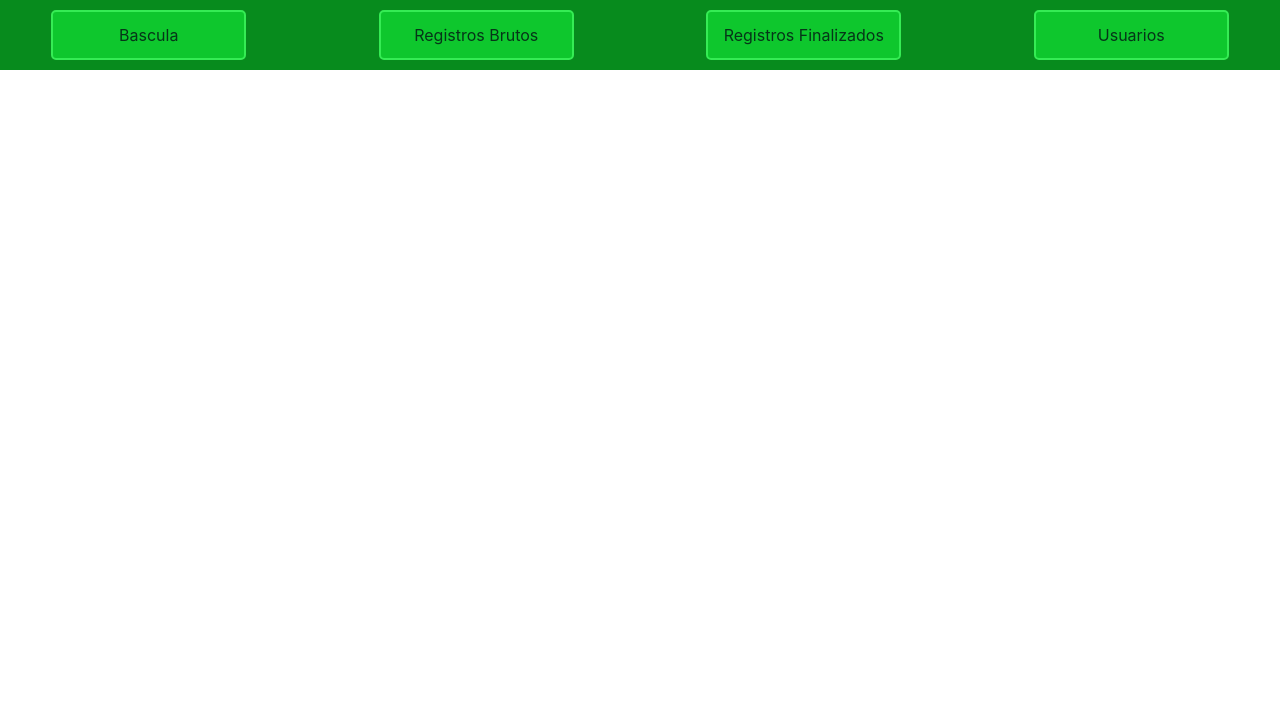
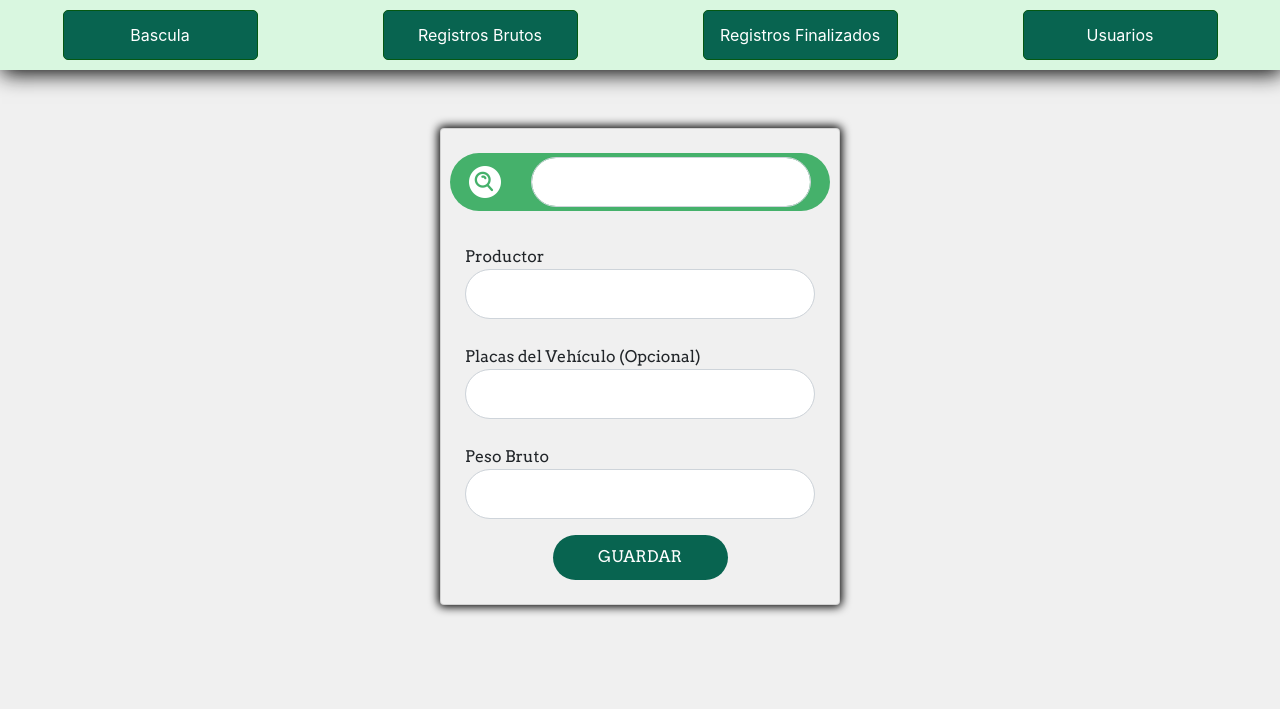
Before and after one commit to Genaro10020/Bascula, a PHP site: page /panel.php in a window 1280 px wide. Shown: the top 709 px of the page. Run offline with PHP 8.4, Linux system fonts and the light colour scheme; the visitor is signed in with stand-in values (Sample User, id 1).

Commit message:
se trabajo en el disnio de forulario bascula

```diff
--- a/css.css
+++ b/css.css
@@ -3,7 +3,6 @@ textarea[type]:focus,input[type]:focus, button[type]:focus {
   border: 2px solid #4ddb83;
   box-shadow: 0px 0px;
   }
-
 
 .body {
   display: flex;
@@ -14,6 +13,8 @@ textarea[type]:focus,input[type]:focus, button[type]:focus {
   background-color: #f8f9fa;
 }
 
+
+
 .fondo{
     background-image: url('img/fondo-login.jpg'); /* Reemplaza con la ruta de tu imagen */
     background-size: cover;
@@ -22,17 +23,15 @@ textarea[type]:focus,input[type]:focus, button[type]:focus {
     min-height: 100vh; /* Asegura que la imagen de fondo cubra toda la altura de la ventana */
   }
 
-.card {
-  width: 100%;
-  max-width: 400px;
-}
+
 
 .btn-menu{
   font-size:18px;
-  border: solid 2px #35ec54;
+  border: solid 1px #045812;
   border-radius: 5px;
-  background-color:#0ec72d;
-  color:rgb(6, 53, 24);
+  background-color:#086450;
+
+  color:white;
   min-width: 180px;
   min-width: 190px;
   width: 195px;
@@ -43,10 +42,52 @@ textarea[type]:focus,input[type]:focus, button[type]:focus {
 }
 
 .btn-menu:hover{
-  color:rgb(14, 73, 6);
+  background-color:#75e487;
   font-weight: bold;
 }
 
 .cinta{
-  background-color:#078b1d;
+  height: 5h;
+  background-color: #d9f7e0;
+  box-shadow: 2px 4px 20px #080808;
 }
+
+
+.body-panel{
+  background-color: #f0f0f0
+}
+
+.btn-aceptar{
+  background-color:#086450;
+  color: white;
+  border-radius: 5px;
+  border: none;
+  height: 45px;
+}
+
+.bascula{
+  height: 80vh;
+}
+
+.label-letra{
+  font-size: 1em;
+  margin-bottom:0px;
+  margin-top:10px;
+}
+
+.card {
+  width: 100%;
+  max-width: 400px;
+  background-color: #f0f0f0;
+  font-family: 'Arvo', serif;
+ box-shadow: 0px 0px 10px 2px  rgb(0, 0, 0);
+}
+
+.input-alto{
+  height: 50px;
+  background-color: rgb(255, 255, 255);
+}
+
+.buscar{
+  background-color:#45b16b;
+}
--- a/index.php
+++ b/index.php
@@ -29,11 +29,11 @@ session_destroy();
                         <input type="text" v-model="username" class="form-control" required>
                     </div>
                     <div class="form-group">
-                        <label >Contraseña</label>
+                        <label  >Contraseña</label>
                         <input type="password" v-model="password" class="form-control" required>
                     </div>
                       <div class="d-flex justify-content-center">
-                          <button type="submit" class=" w-50 btn btn-primary btn-block">Acceder</button>
+                          <button type="submit" class=" w-50 btn btn-success btn-block">Acceder</button>
                     </div>
                   </form>
                     <div class="col-12 d-flex justify-content-center">
--- a/panel.php
+++ b/panel.php
@@ -9,24 +9,59 @@ if(isset($_SESSION['nombre'])){
     <meta name="viewport" content="width=device-width, initial-scale=1.0">
     <title>Panel Bascula</title>
     <!--Boostrap-->
-  <link rel="stylesheet" href="https://stackpath.bootstrapcdn.com/bootstrap/4.5.2/css/bootstrap.min.css">
+    <link rel="stylesheet" href="https://stackpath.bootstrapcdn.com/bootstrap/4.5.2/css/bootstrap.min.css">
   <!--css-->
   <link rel="stylesheet" href="css.css">
    <!--Vue 3-->
    <script src="https://unpkg.com/vue@next"></script>
    <!--Axios-->
    <script src="https://cdn.jsdelivr.net/npm/axios/dist/axios.min.js"></script>
+   <!--Tipo de letra-->
+    <link rel="preconnect" href="https://fonts.googleapis.com">
+    <link rel="preconnect" href="https://fonts.gstatic.com" crossorigin>
+     <!--CARD-->
+    <link href="https://fonts.googleapis.com/css2?family=Arvo&display=swap" rel="stylesheet">
 </head>
 
-<body>
-    <div id="container-fluid">
-            <div class="row cinta">
-
+<body class="body-panel">
+    <div class="container-fluid ">
+            <div class="row cinta d-flex  align-items-start ">
                         <div class="col-6 col-lg-3 text-center"><button class="btn btn-menu">Bascula</button></div>
                         <div class="col-6 col-lg-3 text-center"><button class="btn btn-menu">Registros Brutos</button></div>
                         <div class="col-6 col-lg-3 text-center"><button class="btn btn-menu">Registros Finalizados</button></div>
                         <div class="col-6 col-lg-3 text-center"><button class="btn btn-menu">Usuarios</button></div>
+            </div>
+            <div class="bascula row d-flex justify-content-center align-items-center">
+                        <div class="card  p-1 mb-5" >
+                                <div class="card-body">
+                                        <form @submit.prevent="verificar" >
+                                                <div class="row buscar d-flex justify-content-center align-items-center mb-4  p-1 rounded-pill">
+                                                        <div class=" col-2 ">
+                                                           <img src="img/icono-buscar.png" class="img-responsive w-100" >
+                                                        </div>
+                                                        <div class="col-10">
+                                                            <input type="text" v-model="username" class="form-control rounded-pill input-alto" required>
+                                                        </div>
 
+                                                </div>
+                                            <div class="form-group">
+                                                <label class="label-letra" >Productor</label>
+                                                <input type="text" v-model="username" class="form-control rounded-pill input-alto" required>
+                                            </div>
+                                            <div class="form-group">
+                                                <label class="label-letra">Placas del Vehículo (Opcional)</label>
+                                                <input type="password" v-model="password" class="form-control rounded-pill input-alto" required>
+                                            </div>
+                                            <div class="form-group">
+                                                <label class="label-letra">Peso Bruto</label>
+                                                <input type="password" v-model="password" class="form-control rounded-pill input-alto" required>
+                                            </div>
+                                            <div class="d-flex justify-content-center">
+                                                <button type="submit" class=" w-50 btn-aceptar rounded-pill btn-block">GUARDAR</button>
+                                            </div>
+                                        </form>
+                                </div>
+                        </div>
             </div>
     </div>
 </body>
```
Also changed, not shown: img/icono-buscar.png (added), img/icono-buscar2.png (added).
